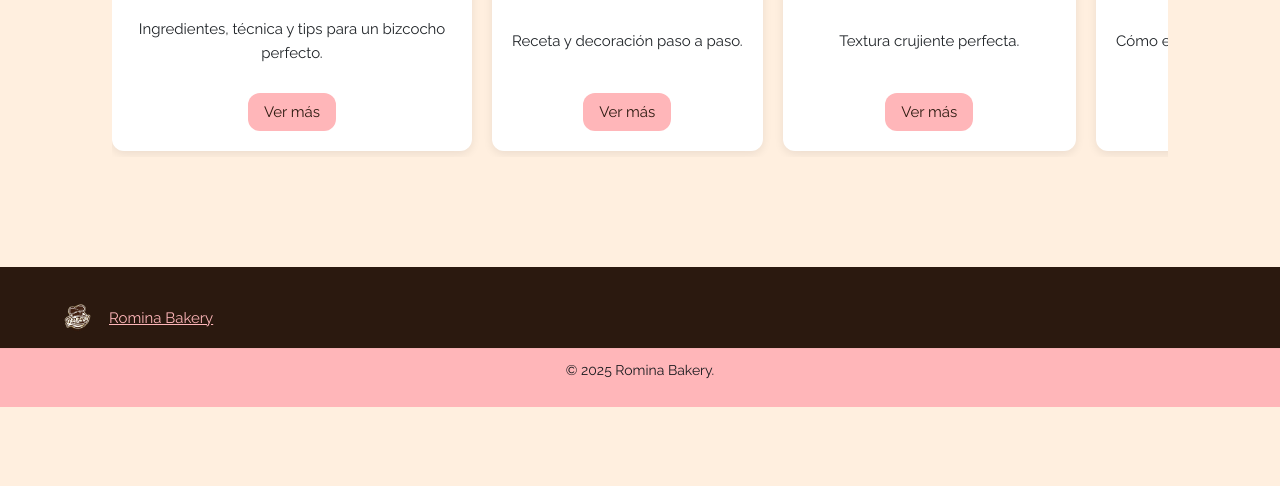
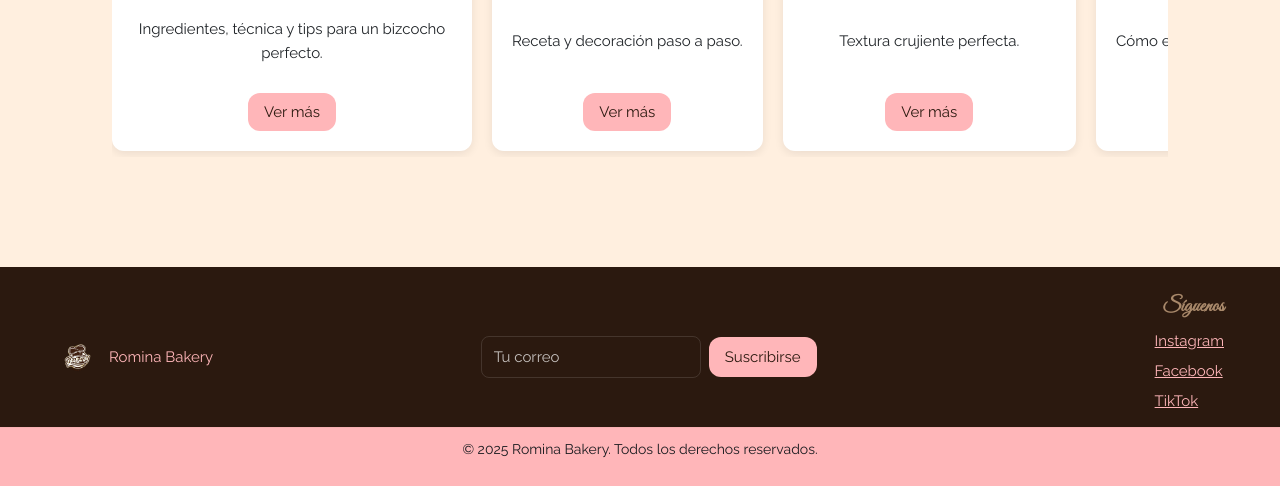
Before and after one commit to tuBarbariefav/romina-bakery, a website: page pages/blog.html in a window 1280 px wide. Shown: the part 573-1059 px from the top of the page. Before the commit the page ends 980 px from the top, so only its background shows below. Drawn offline with nearby package versions, Linux system fonts and the light colour scheme.

Commit message:
fix: mismo footer para todas las paginas

```diff
--- a/pages/blog.html
+++ b/pages/blog.html
@@ -17,7 +17,7 @@
 
 <body>
 
-   <header class="site-header" role="banner">
+  <header class="site-header" role="banner">
     <nav class="navbar navbar-expand-lg container">
 
       <a href="../index.html" class="navbar-brand d-flex align-items-center text-decoration-none">
@@ -33,7 +33,7 @@
       <div class="collapse navbar-collapse justify-content-end" id="menuNav">
         <ul class="navbar-nav">
           <li class="nav-item"><a class="nav-link" href="../index.html">Inicio</a></li>
-          <li class="nav-item"><a class="nav-link active" aria-current="page" href="productos.html">Productos</a></li>
+          <li class="nav-item"><a class="nav-link active" aria-current="page" href="blog.html">Productos</a></li>
           <li class="nav-item"><a class="nav-link" href="blog.html">Blog</a></li>
           <li class="nav-item"><a class="nav-link" href="sobre_mi.html">Sobre nosotros</a></li>
           <li class="nav-item"><a class="nav-link" href="contacto.html">Contacto</a></li>
@@ -169,19 +169,40 @@
     </section>
   </main>
 
-  <footer class="site-footer">
+  <footer class="site-footer" role="contentinfo">
     <div class="container footer-layout">
+
       <div class="footer-brand">
-        <a href="../index.html" class="d-flex align-items-center">
-          <img src="../assets/img/logo-bakery.png" width="48" alt="Romina Bakery logo">
+        <a href="../index.html" class="footer-logo d-flex align-items-center text-decoration-none"
+          aria-label="Inicio Romina Bakery">
+          <img src="../assets/img/logo-bakery.png" alt="Logotipo Romina Bakery" width="48" height="48">
           <span class="ms-2">Romina Bakery</span>
         </a>
       </div>
+
+      <div class="footer-subscribe">
+        <form class="newsletter d-flex gap-2" aria-label="Suscripción al boletín">
+          <label for="email-news" class="visually-hidden">Correo electrónico</label>
+          <input id="email-news" type="email" placeholder="Tu correo" required>
+          <button type="submit">Suscribirse</button>
+        </form>
+      </div>
+
+      <div class="footer-social">
+        <h4>Síguenos</h4>
+        <ul class="social-list list-unstyled">
+          <li><a href="#" aria-label="Instagram Romina Bakery">Instagram</a></li>
+          <li><a href="#" aria-label="Facebook Romina Bakery">Facebook</a></li>
+          <li><a href="#" aria-label="TikTok Romina Bakery">TikTok</a></li>
+        </ul>
+      </div>
+
     </div>
 
-    <div class="footer-bottom text-center">
-      <p>© <time datetime="2025">2025</time> Romina Bakery.</p>
-    </div>
+    <div class="footer-bottom">
+      <div class="container text-center">
+        <p>© <time datetime="2025">2025</time> Romina Bakery. Todos los derechos reservados.</p>
+      </div>
   </footer>
 
   <script src="https://cdn.jsdelivr.net/npm/bootstrap@5.3.3/dist/js/bootstrap.bundle.min.js"></script>
```
Also changed, not shown: pages/contacto.html (+17 -15 lines), pages/productos.html (+18 -13 lines), pages/sobre_mi.html (+1 -1 lines).
